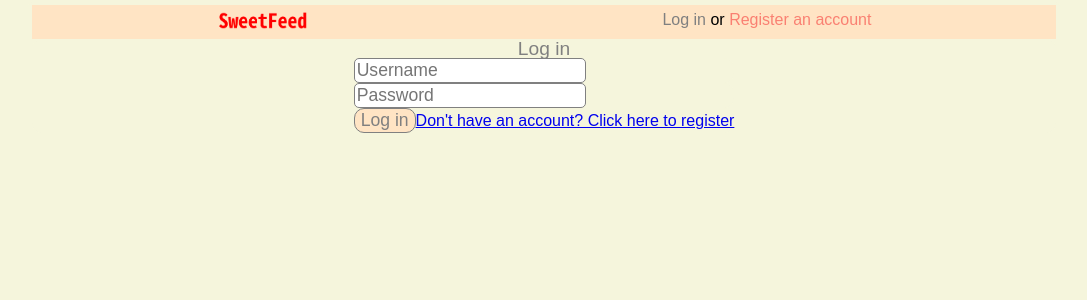
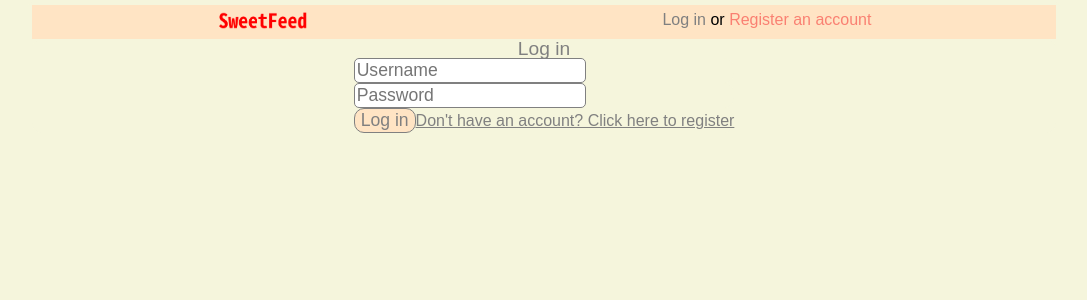
Before and after one commit to ivanhroth/sweetfeed, a React (Create React App) app in the folder client/: page /login in a window 1280 px wide. Shown: the top 300 px of the page, without its empty margins (101-1188 px from the left). Built offline with nearby package versions, Linux system fonts and the light colour scheme.

Commit message:
improve login styling

```diff
--- a/client/src/index.css
+++ b/client/src/index.css
@@ -226,3 +226,7 @@ input {
     text-align: center;
     margin: 10px;
 }
+
+#registration-link {
+    color: gray;
+}
```
